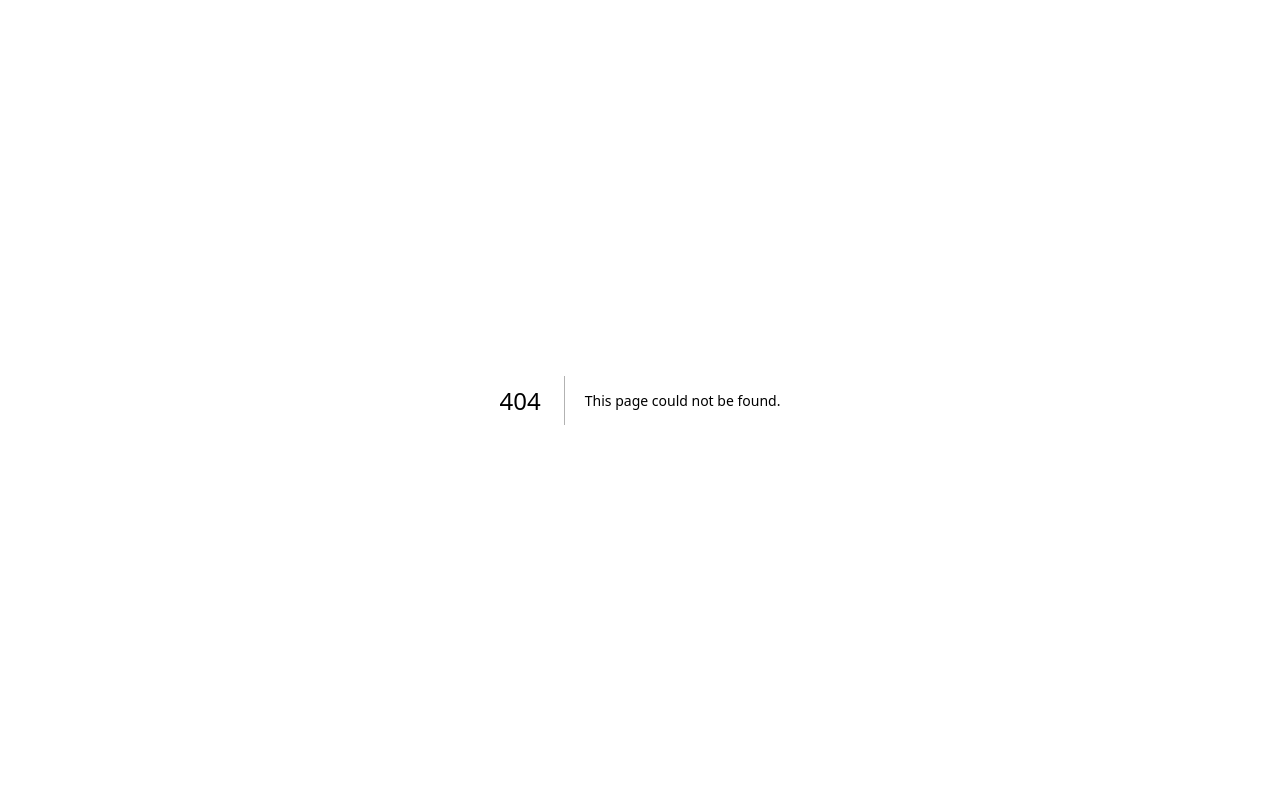
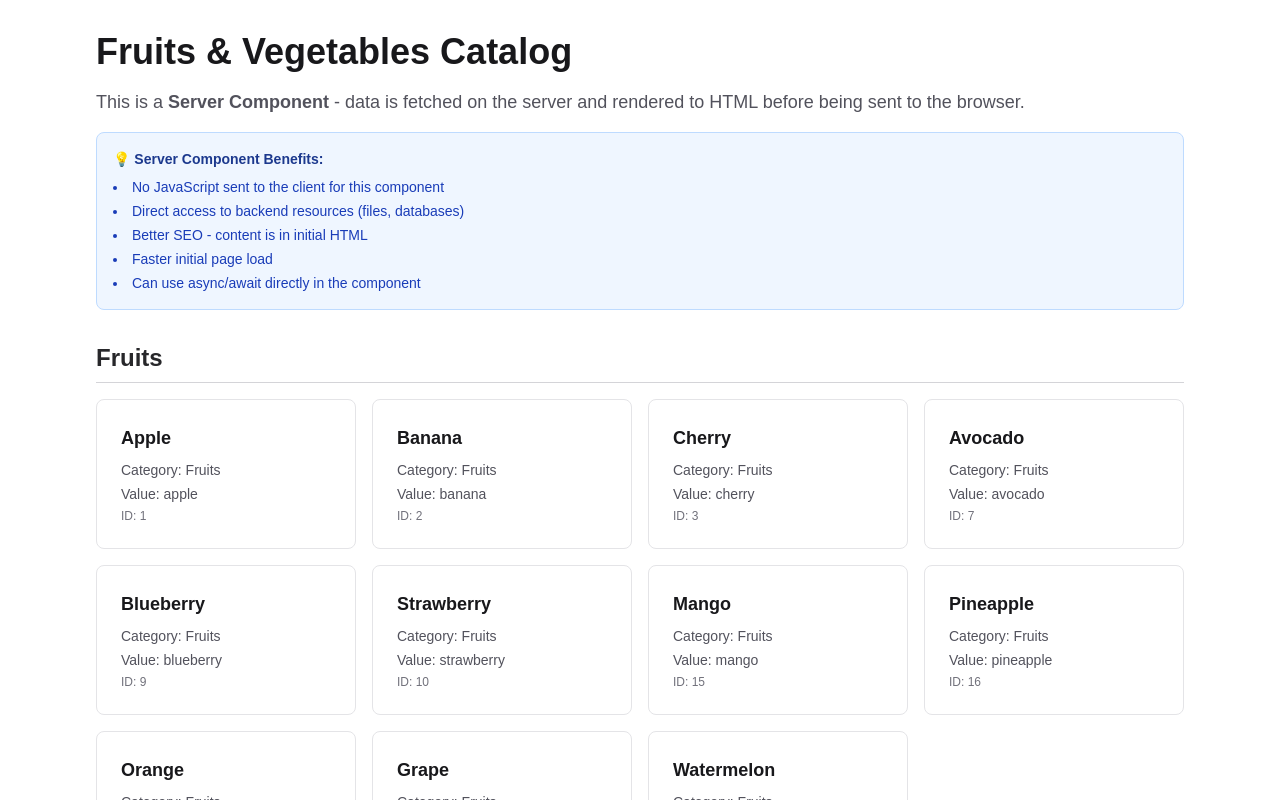
Before and after one commit to programmer4web/test-nextjs, a Next.js app: page /fruits in a window 1280 px wide. Before the commit this address had no page. Shown: the top 800 px of the page. Built offline with nearby package versions, Linux system fonts and the light colour scheme.

Commit message:
Fruits and Vegetables Catalog - Server Component

```diff
--- /dev/null
+++ b/app/fruits/loading.tsx
@@ -0,0 +1,38 @@
+export default function Loading() {
+  return (
+    <div className="w-full max-w-6xl mx-auto p-8">
+      <div className="mb-8">
+        <div className="h-10 bg-zinc-200 dark:bg-zinc-800 rounded w-2/3 mb-4 animate-pulse"></div>
+        <div className="h-6 bg-zinc-200 dark:bg-zinc-800 rounded w-full mb-2 animate-pulse"></div>
+        <div className="h-6 bg-zinc-200 dark:bg-zinc-800 rounded w-4/5 animate-pulse"></div>
+      </div>
+
+      <div className="space-y-8">
+        {[1, 2].map((section) => (
+          <div key={section}>
+            <div className="h-8 bg-zinc-200 dark:bg-zinc-800 rounded w-48 mb-4 animate-pulse"></div>
+            <div className="grid grid-cols-1 sm:grid-cols-2 md:grid-cols-3 lg:grid-cols-4 gap-4">
+              {[1, 2, 3, 4, 5, 6, 7, 8].map((item) => (
+                <div
+                  key={item}
+                  className="bg-white dark:bg-zinc-900 p-6 rounded-lg border border-zinc-200 dark:border-zinc-800"
+                >
+                  <div className="h-6 bg-zinc-200 dark:bg-zinc-800 rounded w-3/4 mb-3 animate-pulse"></div>
+                  <div className="space-y-2">
+                    <div className="h-4 bg-zinc-200 dark:bg-zinc-800 rounded w-full animate-pulse"></div>
+                    <div className="h-4 bg-zinc-200 dark:bg-zinc-800 rounded w-5/6 animate-pulse"></div>
+                    <div className="h-3 bg-zinc-200 dark:bg-zinc-800 rounded w-1/2 animate-pulse"></div>
+                  </div>
+                </div>
+              ))}
+            </div>
+          </div>
+        ))}
+      </div>
+
+      <p className="text-center text-zinc-500 dark:text-zinc-400 mt-8 text-sm">
+        Loading fruits catalog from server...
+      </p>
+    </div>
+  );
+}
--- /dev/null
+++ b/app/fruits/page.tsx
@@ -0,0 +1,122 @@
+import { Metadata } from 'next';
+import fruitsData from '@/data/fruits.json';
+
+// Metadata for SEO (only works in Server Components)
+export const metadata: Metadata = {
+  title: 'Fruits & Vegetables Catalog',
+  description: 'Browse our complete catalog of fresh fruits and vegetables',
+};
+
+// Helper function to simulate data fetching
+async function getFruits() {
+  // In a real app, this could be a database query
+  // For now, we'll simulate a delay and return the JSON data
+  await new Promise(resolve => setTimeout(resolve, 500));
+  return fruitsData;
+}
+
+// Server Component (async is only possible in Server Components!)
+export default async function FruitsPage() {
+  const fruits = await getFruits();
+
+  // Group by category
+  const categories = fruits.reduce((acc, fruit) => {
+    if (!acc[fruit.category]) {
+      acc[fruit.category] = [];
+    }
+    acc[fruit.category].push(fruit);
+    return acc;
+  }, {} as Record<string, typeof fruits>);
+
+  return (
+    <div className="w-full max-w-6xl mx-auto p-8">
+      <div className="mb-8">
+        <h1 className="text-4xl font-bold mb-4 text-zinc-900 dark:text-zinc-50">
+          Fruits & Vegetables Catalog
+        </h1>
+        <p className="text-lg text-zinc-600 dark:text-zinc-400">
+          This is a <strong>Server Component</strong> - data is fetched on the server and rendered to HTML before being sent to the browser.
+        </p>
+        <div className="mt-4 p-4 bg-blue-50 dark:bg-blue-950 border border-blue-200 dark:border-blue-800 rounded-lg">
+          <p className="text-sm text-blue-900 dark:text-blue-100">
+            <strong>💡 Server Component Benefits:</strong>
+          </p>
+          <ul className="text-sm text-blue-800 dark:text-blue-200 mt-2 space-y-1 list-disc list-inside">
+            <li>No JavaScript sent to the client for this component</li>
+            <li>Direct access to backend resources (files, databases)</li>
+            <li>Better SEO - content is in initial HTML</li>
+            <li>Faster initial page load</li>
+            <li>Can use async/await directly in the component</li>
+          </ul>
+        </div>
+      </div>
+
+      <div className="space-y-8">
+        {Object.entries(categories).map(([category, items]) => (
+          <div key={category}>
+            <h2 className="text-2xl font-semibold mb-4 text-zinc-800 dark:text-zinc-200 border-b border-zinc-300 dark:border-zinc-700 pb-2">
+              {category}
+            </h2>
+            <div className="grid grid-cols-1 sm:grid-cols-2 md:grid-cols-3 lg:grid-cols-4 gap-4">
+              {items.map((fruit) => (
+                <div
+                  key={fruit.id}
+                  className="bg-white dark:bg-zinc-900 p-6 rounded-lg border border-zinc-200 dark:border-zinc-800 hover:shadow-lg transition-shadow"
+                >
+                  <h3 className="text-lg font-semibold text-zinc-900 dark:text-zinc-50 mb-2">
+                    {fruit.label}
+                  </h3>
+                  <div className="text-sm text-zinc-600 dark:text-zinc-400 space-y-1">
+                    <p>
+                      <span className="font-medium">Category:</span> {fruit.category}
+                    </p>
+                    <p>
+                      <span className="font-medium">Value:</span> {fruit.value}
+                    </p>
+                    <p className="text-xs text-zinc-500 dark:text-zinc-500">
+                      ID: {fruit.id}
+                    </p>
+                  </div>
+                </div>
+              ))}
+            </div>
+          </div>
+        ))}
+      </div>
+
+      <div className="mt-12 p-6 bg-zinc-50 dark:bg-zinc-900 border border-zinc-200 dark:border-zinc-800 rounded-lg">
+        <h3 className="text-lg font-semibold mb-3 text-zinc-900 dark:text-zinc-50">
+          📝 Key Differences: Server vs Client Components
+        </h3>
+        <div className="grid md:grid-cols-2 gap-6 text-sm">
+          <div>
+            <h4 className="font-semibold text-green-700 dark:text-green-400 mb-2">
+              ✅ Server Components (This Page)
+            </h4>
+            <ul className="space-y-1 text-zinc-700 dark:text-zinc-300 list-disc list-inside">
+              <li>Can be async functions</li>
+              <li>Access backend directly</li>
+              <li>No useState, useEffect, etc.</li>
+              <li>No event handlers (onClick, etc.)</li>
+              <li>Rendered on server only</li>
+              <li>Default in App Router</li>
+            </ul>
+          </div>
+          <div>
+            <h4 className="font-semibold text-blue-700 dark:text-blue-400 mb-2">
+              ⚛️ Client Components (Autocomplete Demo)
+            </h4>
+            <ul className="space-y-1 text-zinc-700 dark:text-zinc-300 list-disc list-inside">
+              <li>Need "use client" directive</li>
+              <li>Can use hooks (useState, etc.)</li>
+              <li>Can handle user interactions</li>
+              <li>Rendered on client</li>
+              <li>JavaScript sent to browser</li>
+              <li>Use for interactivity</li>
+            </ul>
+          </div>
+        </div>
+      </div>
+    </div>
+  );
+}
--- a/app/page.tsx
+++ b/app/page.tsx
@@ -59,14 +59,22 @@ export default function Home() {
             Documentation
           </a>
           </div>
-          <div className="flex flex-col gap-4 text-base font-medium sm:flex-column">
-          <h3>React Autocomplete PRO:</h3>
-          <a
-            className="flex h-12 w-full items-center justify-center rounded-full border border-solid border-black/[.08] px-5 transition-colors hover:border-transparent hover:bg-black/[.04] dark:border-white/[.145] dark:hover:bg-[#1a1a1a] md:w-[158px]"
-            href="/demo"
-          >
-            Demo
-          </a>
+          <div className="flex flex-col gap-4 text-base font-medium w-full">
+          <h3 className="text-lg font-semibold text-zinc-900 dark:text-zinc-50">Demos:</h3>
+          <div className="flex flex-col sm:flex-row gap-4">
+            <a
+              className="flex h-12 w-full items-center justify-center rounded-full border border-solid border-black/[.08] px-5 transition-colors hover:border-transparent hover:bg-black/[.04] dark:border-white/[.145] dark:hover:bg-[#1a1a1a] sm:w-auto"
+              href="/demo"
+            >
+              Autocomplete (Client)
+            </a>
+            <a
+              className="flex h-12 w-full items-center justify-center rounded-full border border-solid border-green-600/[.2] px-5 transition-colors hover:border-transparent hover:bg-green-600/[.1] dark:border-green-400/[.2] dark:hover:bg-green-400/[.1] sm:w-auto"
+              href="/fruits"
+            >
+              Catalog (Server) ⚡
+            </a>
+          </div>
         </div>
       </main>
     </div>
```
